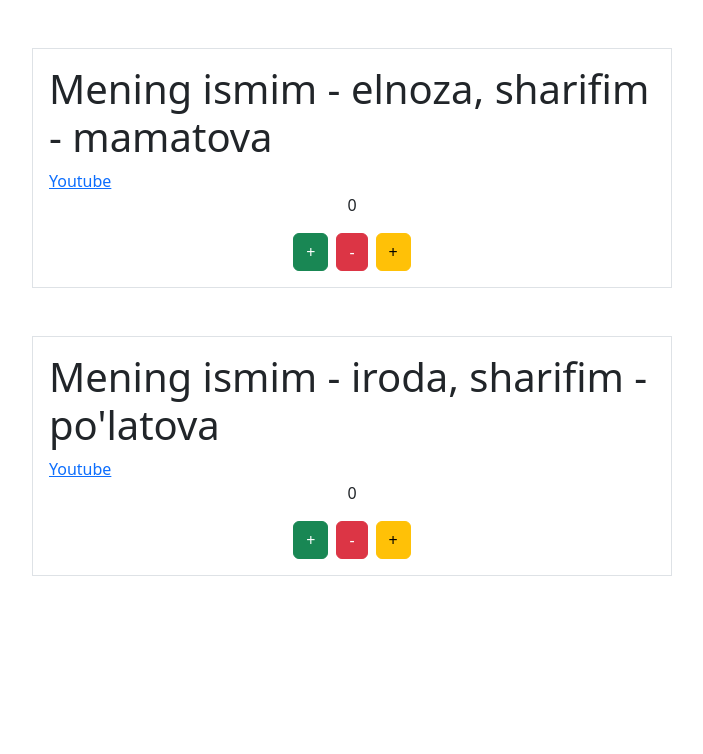
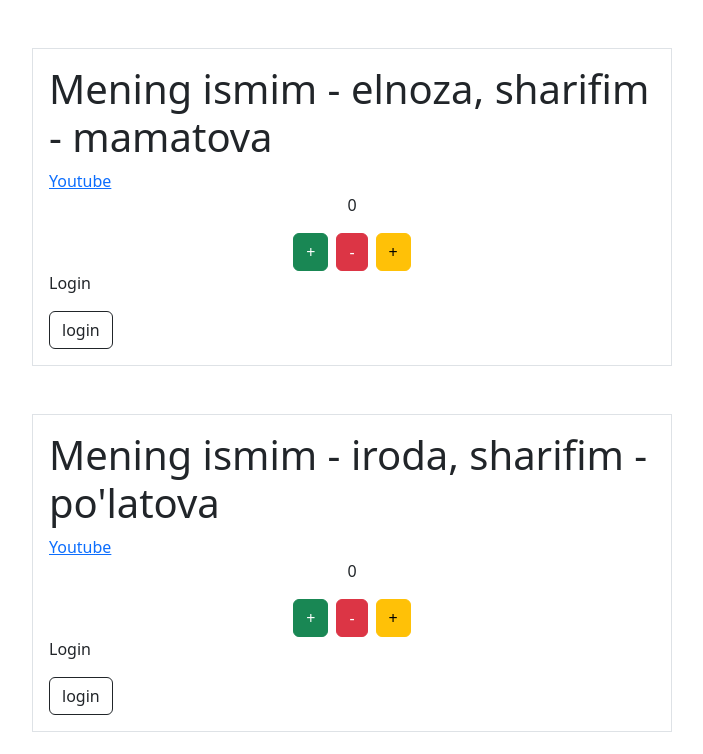
Before and after one commit to MamatovaElnoza/hooks, a React (Create React App) app: page / in a window 1280 px wide. Shown: the top 754 px of the page, without its empty margins (288-991 px from the left). Built offline with nearby package versions, Linux system fonts and the light colour scheme; the HTML template or start-up script is replaced by a standard one.

Commit message:
toggle task

```diff
--- a/src/App.js
+++ b/src/App.js
@@ -45,6 +45,11 @@ import React, { useState } from "react";
 
 const User = ({ firstName, lastName, link }) => {
   const [counter, setCount] = useState(0)
+  const [login, setLogin] = useState(true)
+
+  const onLogin = () => {
+    setLogin(prevState => !prevState)
+  }
 
   const onIncrement = () => {
     setCount(prevCount => prevCount + 1)
@@ -69,6 +74,8 @@ const User = ({ firstName, lastName, link }) => {
           <button className="btn btn-danger mx-2" onClick={onDicrement}>-</button>
           <button className="btn btn-warning" onClick={onRestart}>+</button>
         </div>
+        {login ? <p>Login</p> : null}
+        <button onClick={onLogin} className="btn btn-outline-dark">login</button>
       </div>
     </div>
   )
```
